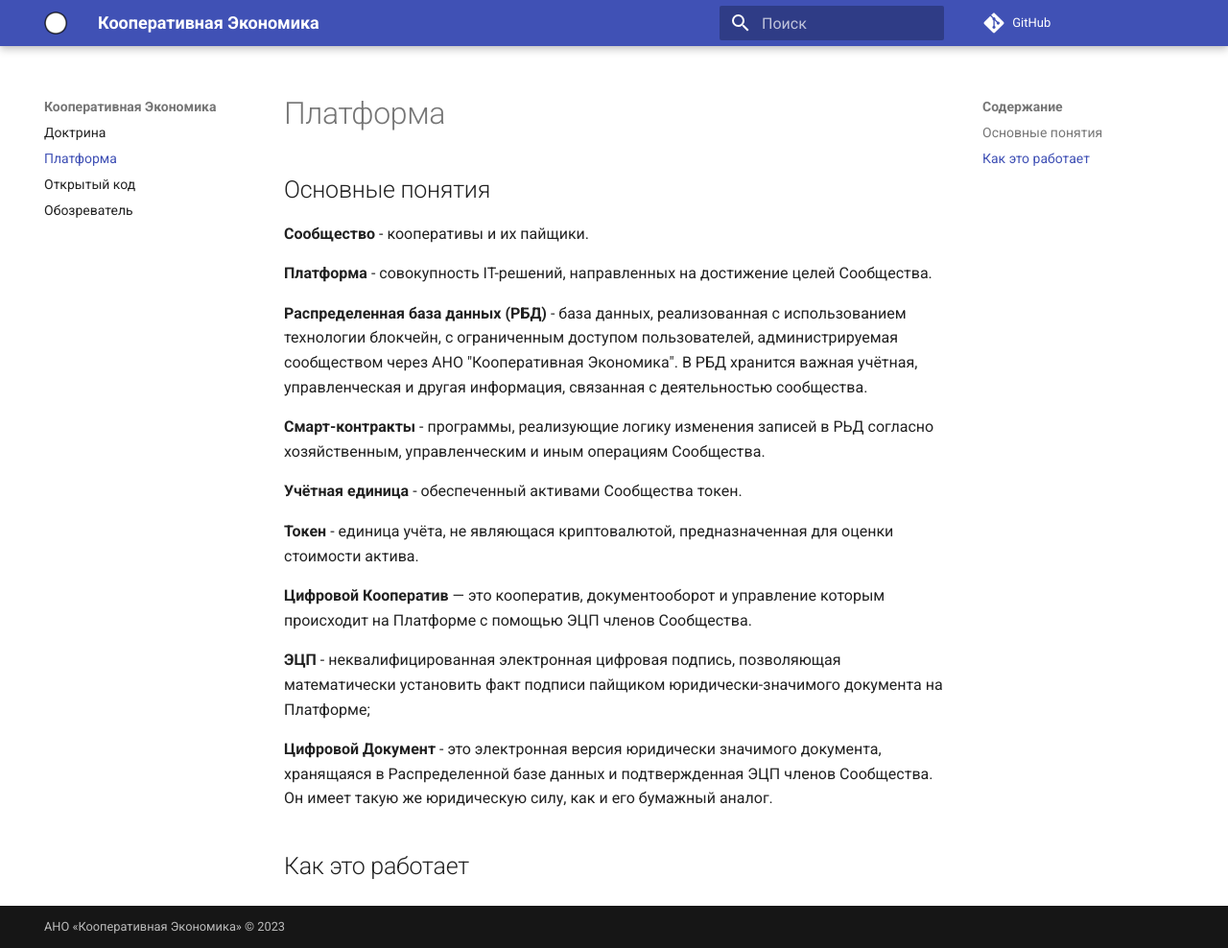
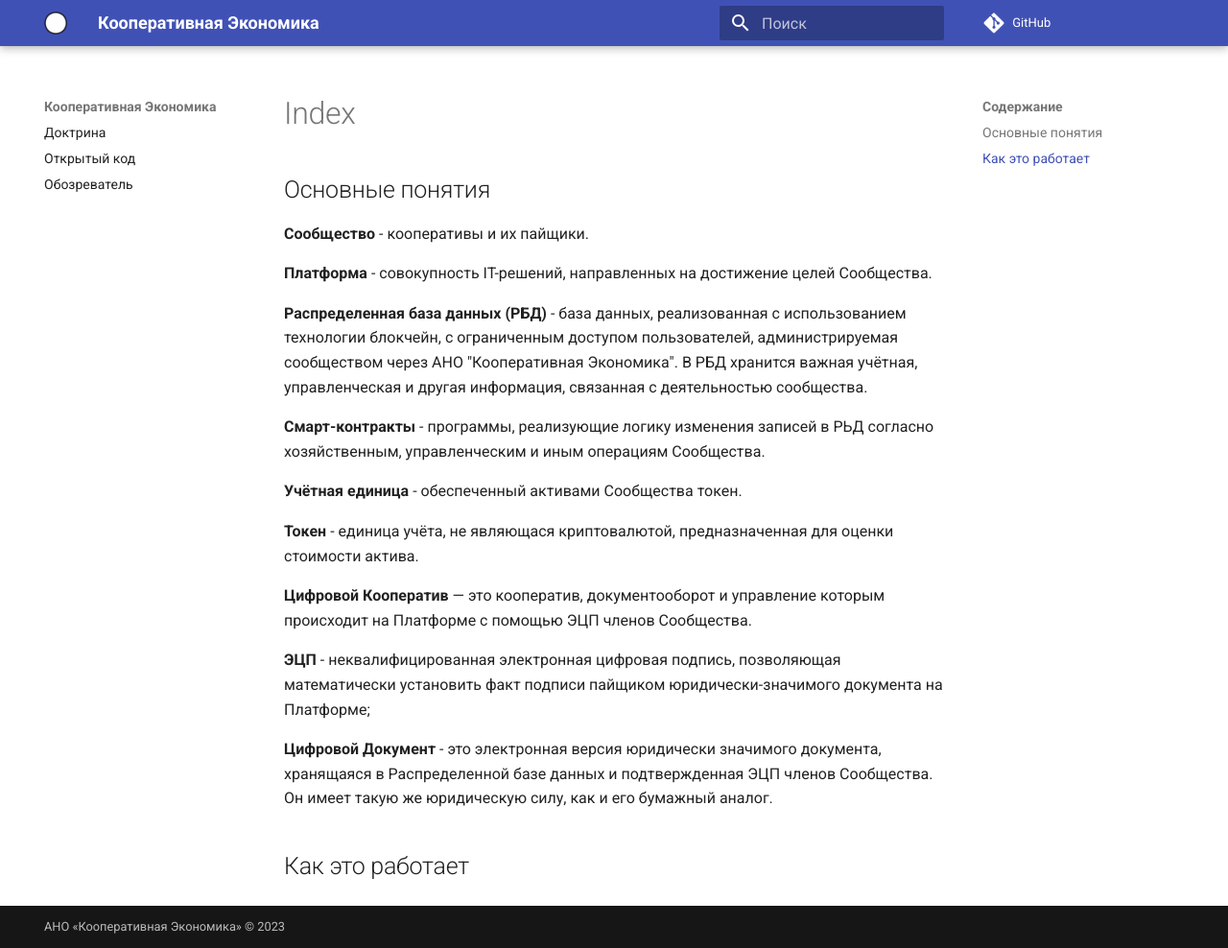
Before and after one commit to intellect-run/docs, an MkDocs documentation site: the page built from docs/dicoop/index.md, in a window 1280 px wide and 988 px high. Shown: the whole window at 96% size. Built offline with MkDocs 1.6.1 and Material for MkDocs 9.7.7, drawn with Linux system fonts in a browser that asks for light colours; part of the change alters nothing that is shown.

Commit message:
Update mkdocs.yml

```diff
--- a/mkdocs.yml
+++ b/mkdocs.yml
@@ -56,7 +56,7 @@ markdown_extensions:
       alternate_style: true
 nav:
   - Доктрина: index.md
-  - Платформа: dicoop/index.md
+  # - Платформа: dicoop/index.md
   # - Вопрос - ответ: instructions/index.md
     # - Создать аккаунт: registration.md
     # - Вступить в пайщики: joincoop.md
```
